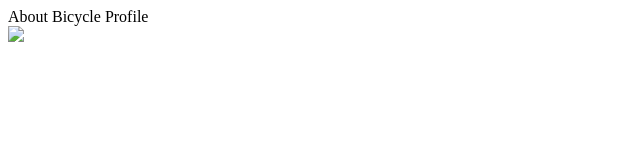
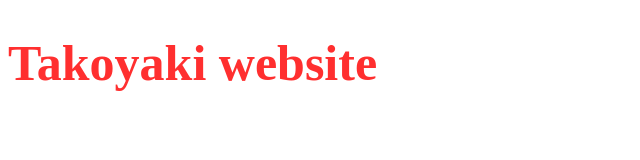
Before and after one commit to takoyaki88e/takoyaki88e.github.io, a plain HTML site: page index.html in a window 1280 px wide. Shown: the whole page, without its empty margins (0-640 px from the left). Drawn offline with Linux system fonts and the light colour scheme.

Commit message:
Edit index.html

```diff
--- a/index.html
+++ b/index.html
@@ -3,25 +3,14 @@
 
 	<head>
 		<meta charset="utf-8">
-		<link rel="stylesheet" href="">
-		<script type="text/javascript" src="./test.js">
-
-		</script>
-		<title>This is test</title>
+		<link rel="stylesheet" href="./style.css">
+		<title>Takoyaki Site</title>
 	</head>
 
 	<body>
-		<header>
-			<span class="lnk" id="about">About</span>
-			<span class="lnk" id="Bicycle">Bicycle</span>
-			<span class="top">Profile</span>
-		</header>
-		<div class="main">
-			<img src="../img/300px-Leopard_2_A7.png">
-		</div>
-		<script type="text/javascript">
-		functionName();
-		</script>
+
+		<h1>Takoyaki website</h1>
+
 	</body>
 
 </html>
```
